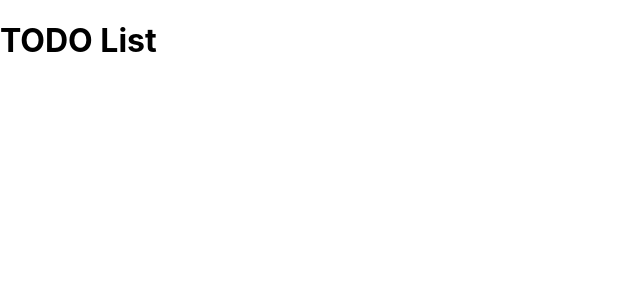
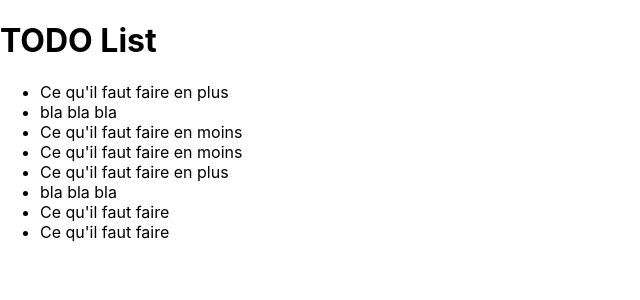
Before and after one commit to MGyahia/todo-day-one, a React (Create React App) app: page /list in a window 1280 px wide. Shown: the top 300 px of the page, without its empty margins (0-640 px from the left). Built offline with nearby package versions, Linux system fonts and the light colour scheme.

Commit message:
Add dataContext with static data

```diff
--- /dev/null
+++ b/src/components/todo/todoList.tsx
@@ -0,0 +1,19 @@
+import { ITodo } from '../../types/todo';
+
+export interface ITodoList {
+	list: ITodo[]
+}
+
+export default function TodoList({ list }: ITodoList) {
+	return (
+		<ul>
+			{list.map((item) =>
+				<li
+					key={item.id}
+				>
+					{item.title}
+				</li>
+			)}
+      	</ul>
+	)
+};
--- /dev/null
+++ b/src/contexts/dataContext.tsx
@@ -0,0 +1,24 @@
+import React, { useState, createContext } from "react";
+import { todosData } from '../data/todos';
+import { ITodo } from "../types/todo";
+
+export interface IDataContext {
+	todos: ITodo[]
+}
+
+interface IDataProvider {
+	children?: React.ReactNode
+}
+
+export const DataContext = createContext<IDataContext | null>(null);
+
+export default function DataProvider({ children }: IDataProvider) {
+
+	const [todos, setTodos] = useState(todosData);
+
+	return (
+		<DataContext.Provider value={{ todos }} >
+			{children}
+		</DataContext.Provider>
+	)
+}
--- /dev/null
+++ b/src/data/todos.ts
@@ -0,0 +1,60 @@
+import { ITodo } from '../types/todo';
+
+export const todosData : ITodo[] = [
+	{
+		"id": "6",
+		"title": "Ce qu'il faut faire en plus",
+		"isDone": false,
+		"type": "Communication",
+		"createdAt": "2021-10-04T14:27:20.000Z"
+	},
+	{
+		"id": "8",
+		"title": "bla bla bla",
+		"isDone": false,
+		"type": "RH",
+		"createdAt": "2021-05-09T14:27:20.000Z"
+	},
+	{
+		"id": "7",
+		"title": "Ce qu'il faut faire en moins",
+		"isDone": false,
+		"type": "Tech",
+		"createdAt": "2021-05-08T14:27:20.000Z"
+	},
+	{
+		"id": "3",
+		"title": "Ce qu'il faut faire en moins",
+		"isDone": true,
+		"type": "Tech",
+		"createdAt": "2021-05-05T14:27:20.000Z"
+	},
+	{
+		"id": "2",
+		"title": "Ce qu'il faut faire en plus",
+		"isDone": true,
+		"type": "Communication",
+		"createdAt": "2021-05-04T14:27:20.000Z"
+	},
+	{
+		"id": "4",
+		"title": "bla bla bla",
+		"isDone": true,
+		"type": "RH",
+		"createdAt": "2021-05-04T14:27:20.000Z"
+	},
+	{
+		"id": "1",
+		"title": "Ce qu'il faut faire",
+		"isDone": true,
+		"type": "Marketing",
+		"createdAt": "2021-05-04T10:27:20.000Z"
+	},
+	{
+		"id": "5",
+		"title": "Ce qu'il faut faire",
+		"isDone": false,
+		"type": "Marketing",
+		"createdAt": "2021-02-04T11:27:20.000Z"
+	}
+];
--- a/src/pages/todoList/index.tsx
+++ b/src/pages/todoList/index.tsx
@@ -1,11 +1,15 @@
 import React from 'react';
-
+import useTodoList from './todoList.hook';
+import TodoList from '../../components/todo/todoList';
 
 export default function TodoListPage() {
+
+	const { todos } = useTodoList();
 
   	return (
 		<div>
 			<h1>TODO List</h1>
+			<TodoList list={todos} />
 		</div>
   	);
 };
--- /dev/null
+++ b/src/pages/todoList/todoList.hook.tsx
@@ -0,0 +1,10 @@
+import { useContext } from "react";
+import { DataContext, IDataContext } from "../../contexts/dataContext";
+
+export default function useTodoList() {
+	const { todos } = useContext(DataContext) as IDataContext;
+
+	return {
+		todos
+	}
+}
--- /dev/null
+++ b/src/types/todo.ts
@@ -0,0 +1,9 @@
+import { Sector } from "./sector";
+
+export interface ITodo {
+	readonly id: string,
+	title: string,
+	type: Sector,
+	isDone: boolean,
+	createdAt: Date | String
+}
```
Also changed, not shown: src/App.tsx (+6 -3 lines), src/types/sector.ts (added, +8 -0 lines).
